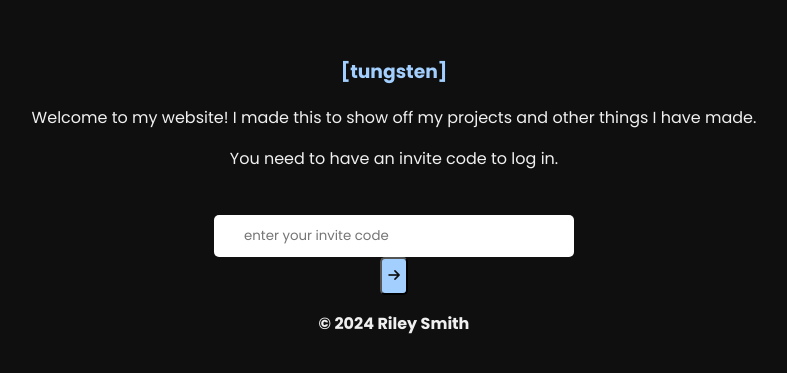
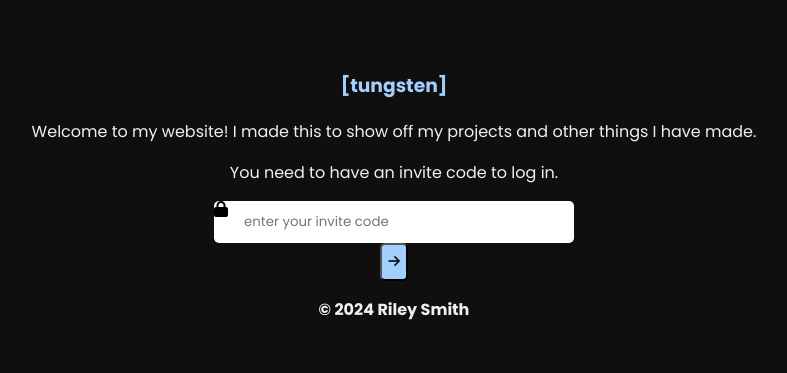
Before and after one commit to rileyasmith/rileyasmith.github.io, a plain HTML site: page index.html in a window 1280 px wide. Shown: the part 205-578 px from the top of the page, without its empty margins (246-1033 px from the left). Drawn offline with Linux system fonts and the light colour scheme.

Commit message:
Setting the 'lock' image inside the text field.

```diff
--- a/css/index.css
+++ b/css/index.css
@@ -37,6 +37,11 @@ body {
 		    border-radius: 5px;
       }
 
+      .login-field .fa-solid {
+        position: absolute;
+
+      }
+
       .inputtext {
         font-family: "Poppins", sans-serif;
         border: 0px;
--- a/index.html
+++ b/index.html
@@ -18,10 +18,7 @@
       <p>You need to have an invite code to log in.</p>
       <form action="homepage.html" onsubmit="validateInviteCode(event)">
         <div class="login-field">
-          <div class="svg-container">
-            <svg width="24" height="24" xmlns="http://www.w3.org/2000/svg" viewBox="0 0 24 24">
-              <path d="M144 144l0 48 160 0 0-48c0-44.2-35.8-80-80-80s-80 35.8-80 80zM80 192l0-48C80 64.5 144.5 0 224 0s144 64.5 144 144l0 48 16 0c35.3 0 64 28.7 64 64l0 192c0 35.3-28.7 64-64 64L64 512c-35.3 0-64-28.7-64-64L0 256c0-35.3 28.7-64 64-64l16 0z"/></svg>
-          </div>
+          <i class="fa-solid fa-lock"></i>
           <input type="password" class="inputtext" name="invitecode" maxlength="4" placeholder="enter your invite code" required>
         </div>
         <button type="submit" name="register"><i class="fa-solid fa-arrow-right"></i></button>
```
